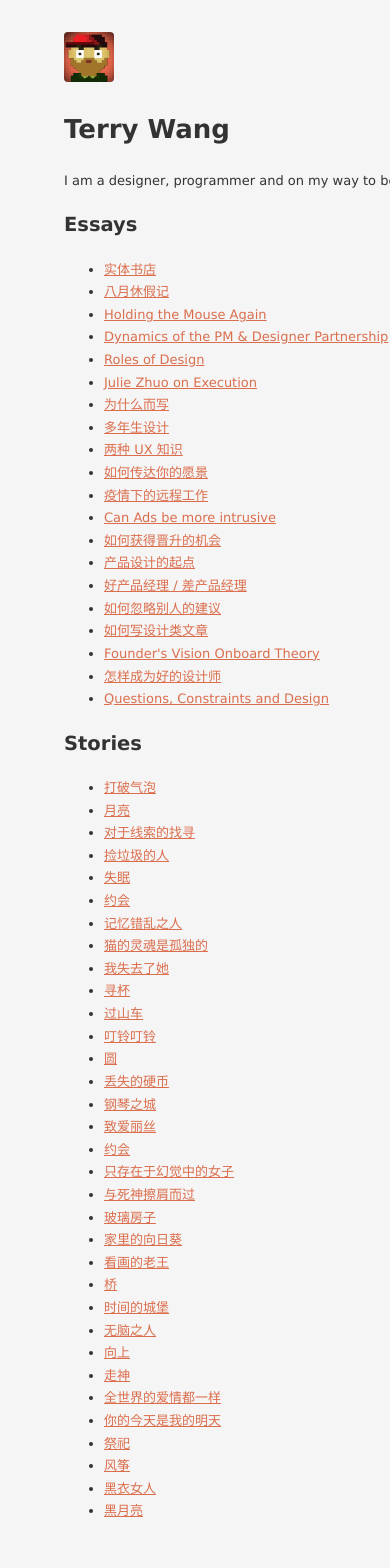
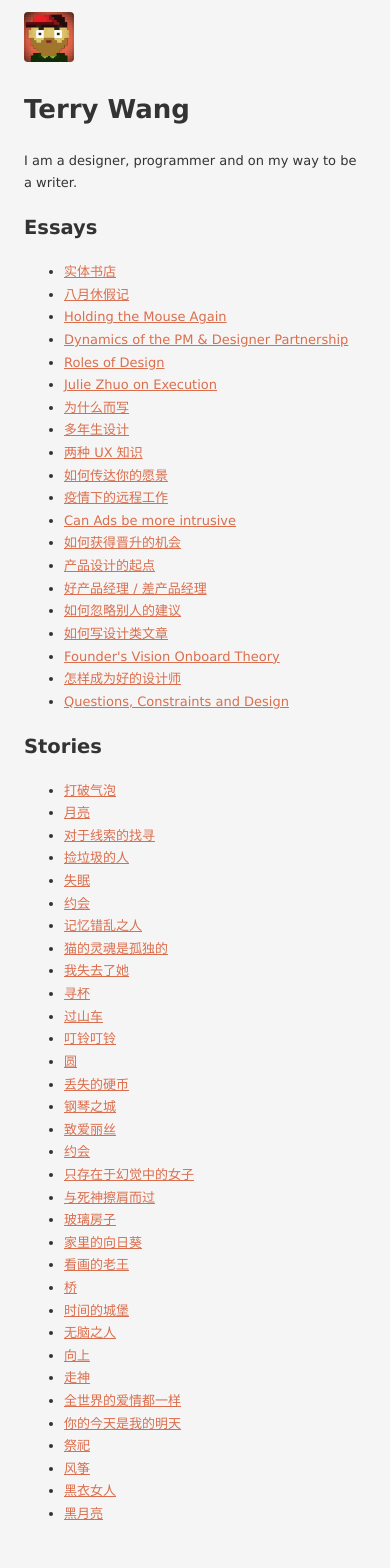
Before and after one commit to lvterry/lvterry.github.io, a Jekyll site: the page built from index.html, in a window 390 px wide. Built offline with Jekyll 4.4.1, drawn with Linux system fonts in a browser that asks for light colours; the list of posts is cut into pages by our own code.

Commit message:
fix style on mobile screens

```diff
--- a/assets/css/style.css
+++ b/assets/css/style.css
@@ -17,6 +17,7 @@ body {
   padding: 32px 64px;
   margin: 0;
   box-sizing: border-box;
+  -moz-box-sizing: border-box;
   text-rendering: optimizeLegibility;
 }
 
@@ -45,24 +46,14 @@ a:visited {
   border-radius: 4px;
 }
 
-@media screen and (min-width: 540px) {
-  .me {
-    position: fixed;
-    left: 0;
-    top: 0;
-    padding: 300px 50px 0 50px;
-    width: 180px;
-    height: 100%;
+@media screen and (max-width: 540px) {
+
+  body {
+    padding: 12px 24px;
   }
 
-  main {
-    padding: 10px 40px 10px 340px;
-  }
-
-  dd {
-    margin-bottom: 1em;
-    font-size: 90%;
-    color: var(--text-weak-color);
+  header, .container {
+    width: auto;
   }
 
 }
```
